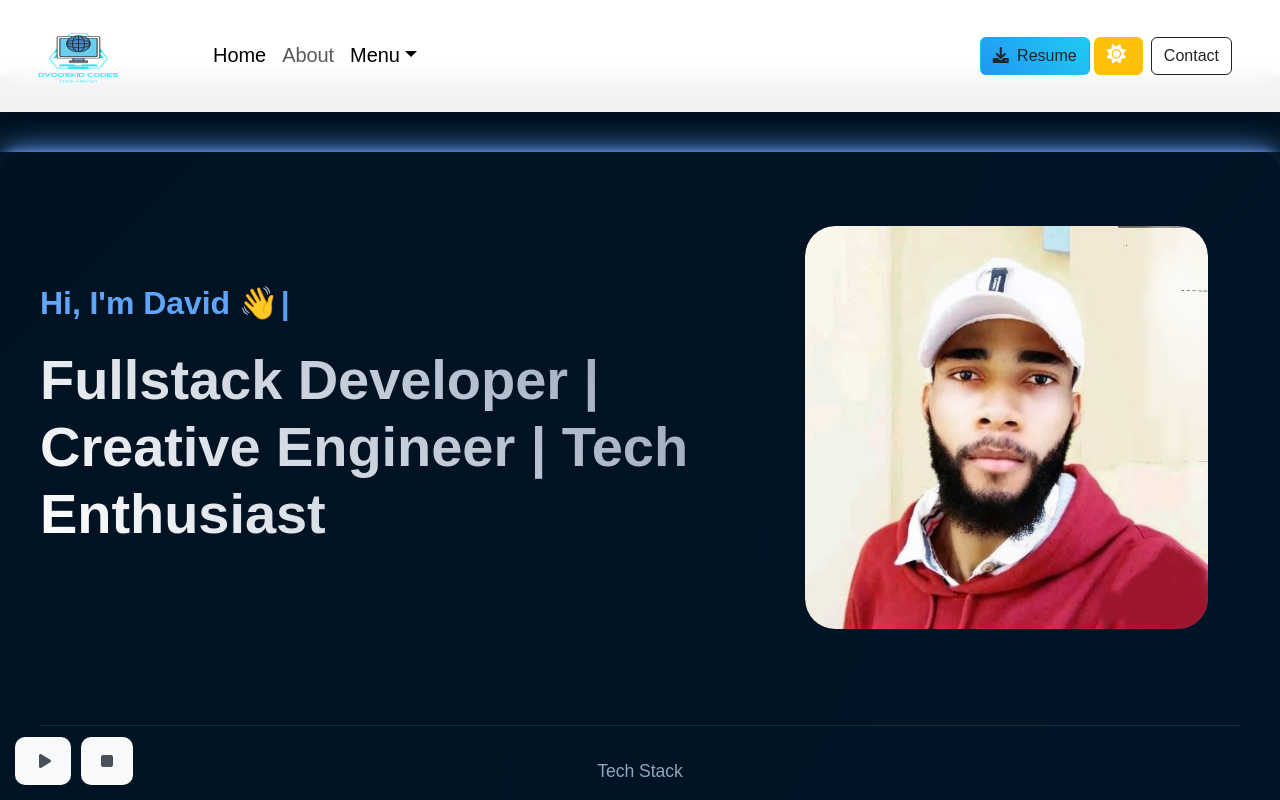
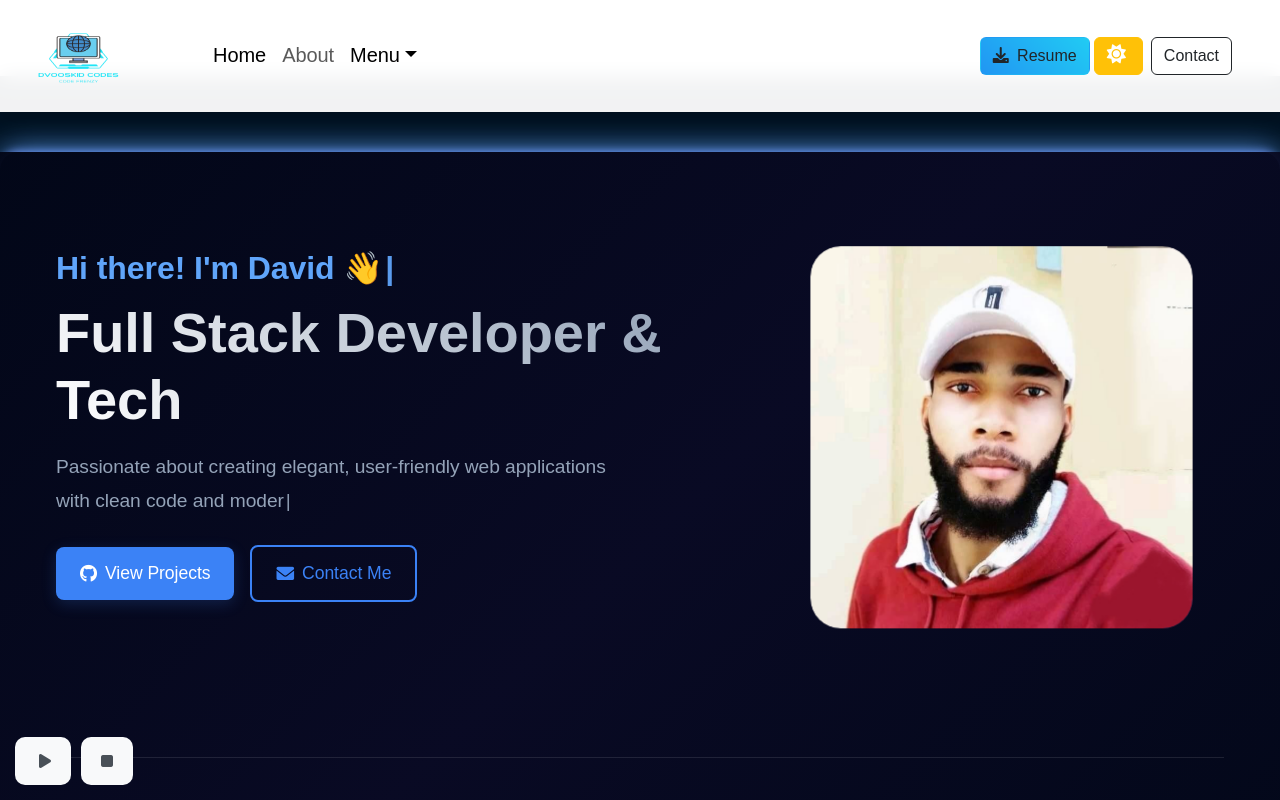
Before and after one commit to EdetDavid/My-Website, a React (Create React App) app: page / in a window 1280 px wide. Built offline with nearby package versions, Linux system fonts and the light colour scheme; a web font is replaced by a local one.

Commit message:
Typing Showcase Animation

```diff
--- a/src/components/showcase.css
+++ b/src/components/showcase.css
@@ -4,32 +4,62 @@
   display: flex;
   align-items: center;
   justify-content: center;
-  padding: 2rem 1rem;
-  background: linear-gradient(135deg, rgba(0, 18, 34, 0.95) 0%, rgba(0, 18, 34, 0.85) 100%);
+
+  padding: 2rem;
+  background: linear-gradient(135deg,
+    rgba(2, 6, 23, 0.97) 0%,
+    rgba(9, 9, 35, 0.95) 50%,
+    rgba(2, 6, 23, 0.93) 100%
+  );
+  position: relative;
+  overflow: hidden;
+}
+
+@keyframes float {
+  0%, 100% {
+    transform: translateY(0) scale(1);
+  }
+  50% {
+    transform: translateY(-20px) scale(1.05);
+  }
 }
 
 .hero-container {
   max-width: 1200px;
   width: 100%;
   margin: 0 auto;
+  padding: 2rem 1rem;
+
 }
 
 .hero-content {
   display: grid;
   grid-template-columns: 1.2fr 0.8fr;
-  gap: 2rem;
+  gap: 3.5rem;
   align-items: center;
+  margin-bottom: 6rem;  /* Increased from 3rem to 6rem */
 }
 
 .hero-text-container {
-  padding-right: 2rem;
+  padding-right: 2.5rem;
+  position: relative;
+  height: 400px;  /* Fixed height container */
+}
+
+.text-content-wrapper {
+  position: relative;
+  height: 100%;
+  display: flex;
+  flex-direction: column;
 }
 
 .greeting {
   font-size: 2rem;
   color: var(--primary-color, #60a5fa);
-  margin-bottom: 1.5rem;
   font-weight: 600;
+  height: 60px;  /* Fixed height */
+  display: flex;
+  align-items: center;
 }
 
 .title {
@@ -39,63 +69,84 @@
   -webkit-background-clip: text;
   background-clip: text;
   -webkit-text-fill-color: transparent;
-  margin-bottom: 1.5rem;
   line-height: 1.2;
+  height: 120px;  /* Fixed height */
+  display: flex;
+  align-items: center;
 }
 
 .description {
   font-size: 1.2rem;
   color: #94a3b8;
-  line-height: 1.6;
-  margin-bottom: 2rem;
-}
-
-/* Reserve vertical space for the bio area to prevent layout shift when it appears */
-.bio-text {
-  /* Increased reserved space and smooth transitions to avoid abrupt jumps */
-  min-height: 8.5rem; /* more room for multi-line bio + CTAs */
-  padding-bottom: 0.5rem; /* small cushion so CTA won't touch paragraph */
+  line-height: 1.8;
+  height: 100px;  /* Fixed height */
+  max-width: 90%;
   display: flex;
-  flex-direction: column;
-  justify-content: flex-start;
-  transition: min-height 0.32s ease, padding 0.32s ease;
+  align-items: center;
+  margin-bottom: 0.5rem;
 }
 
 .cta-container {
+  position: absolute;
+  bottom: 20px;  /* Position from bottom of text container */
+  left: 0;
   display: flex;
-  margin-top: 40px !important;
-  gap: 1rem;
-  /* slightly reduced top margin because .bio-text now reserves space */
-  margin-top: 1.25rem;
+  justify-content: flex-start;
+  align-items: center;
+  gap: 1.5rem;
+  padding: 1rem 0;
+  z-index: 10;
 }
 
 .cta-link {
-  padding: 0.8rem 1.5rem;
-  border-radius: 8px;
-  font-weight: 500;
-  transition: all 0.3s ease;
+  padding: 0.9rem 1.8rem;
+  border-radius: 12px;
+  font-weight: 600;
+  font-size: 1.1rem;
+  transition: all 0.3s cubic-bezier(0.4, 0, 0.2, 1);
   text-decoration: none;
   display: flex;
   align-items: center;
-  gap: 0.5rem;
+  gap: 0.75rem;
+  position: relative;
+  overflow: hidden;
 }
 
 .cta-link.github {
   background: #3b82f6;
   color: white;
+  box-shadow: 0 4px 15px rgba(59, 130, 246, 0.2);
 }
 
 .cta-link.contact {
-  background: transparent;
+  background: rgba(59, 130, 246, 0.1);
   border: 2px solid #3b82f6;
   color: #3b82f6;
 }
 
 .cta-link:hover {
   transform: translateY(-2px);
-  box-shadow: 0 4px 12px rgba(59, 130, 246, 0.2);
 }
 
+.cta-link.github:hover {
+  background: #2563eb;
+  box-shadow: 0 6px 20px rgba(59, 130, 246, 0.3);
+}
+
+.cta-link.contact:hover {
+  background: rgba(59, 130, 246, 0.15);
+}
+
+@keyframes fadeSlideUp {
+  from {
+    opacity: 0;
+    transform: translateY(20px);
+  }
+  to {
+    opacity: 1;
+    transform: translateY(0);
+  }
+}
 .hero-image-container {
   position: relative;
   padding: 2rem;
@@ -106,6 +157,9 @@
   border-radius: 30px;
   overflow: hidden;
   aspect-ratio: 1;
+  /* floating "bubble" animation */
+  will-change: transform;
+  animation: float 6s ease-in-out infinite;
 }
 
 .profile-image {
@@ -132,8 +186,8 @@
 
 .tech-stack {
   text-align: center;
-  margin-top: 4rem;
-  padding-top: 2rem;
+  margin-top: 6rem;  /* Increased from 4rem to 6rem */
+  padding-top: 3rem;  /* Increased from 2rem to 3rem */
   border-top: 1px solid rgba(255, 255, 255, 0.1);
 }
 
@@ -171,6 +225,8 @@
   .hero-text-container {
     padding-right: 0;
     order: 2;
+    height: auto;
+    min-height: 400px;
   }
 
   .hero-image-container {
@@ -185,15 +241,16 @@
 
   .description {
     font-size: 1.1rem;
-  }
-
-  /* Slightly smaller reserved space on tablet */
-  .bio-text {
-    min-height: 7rem;
+    margin: 0 auto;
   }
 
   .cta-container {
+    position: relative;
+    bottom: auto;
+    left: auto;
+    width: 100%;
     justify-content: center;
+    margin-top: 40px;  /* Added spacing after description */
   }
 }
 
@@ -212,11 +269,16 @@
 
   .description {
     font-size: 1rem;
+    text-align: center;
   }
 
   .cta-container {
+    position: relative;
     flex-direction: column;
     gap: 1rem;
+    margin-top: 40px;  /* Consistent spacing on mobile */
+    align-items: center;
+    width: 100%;
   }
 
   /* Mobile: keep reserved space smaller to save vertical real estate */
@@ -268,7 +330,37 @@
   }
 }
 
-/* Hover effects */
+/* CTA styles */
+.cta-container {
+  display: flex;
+  justify-content: center;
+  align-items: center;
+  gap: 1rem;
+  margin-top: 2rem;
+}
+
+.cta-link {
+  padding: 0.8rem 1.5rem;
+  border-radius: 8px;
+  font-weight: 500;
+  transition: all 0.3s ease;
+  text-decoration: none;
+  display: flex;
+  align-items: center;
+  gap: 0.5rem;
+}
+
+.cta-link.github {
+  background: #3b82f6;
+  color: white;
+}
+
+.cta-link.contact {
+  background: transparent;
+  border: 2px solid #3b82f6;
+  color: #3b82f6;
+}
+
 .cta-link.github:hover {
   background: #2563eb;
 }
--- a/src/components/showcase.jsx
+++ b/src/components/showcase.jsx
@@ -1,92 +1,76 @@
-import React, { useState, useEffect } from "react";
+import React, { useState } from "react";
 import { motion } from "framer-motion";
 import frosh from "../assets/images/frosh.png";
 import "./showcase.css";
 import TypewriterText from "./TypewriterText";
 
 const Showcase = () => {
-  const [showSecondary, setShowSecondary] = useState(false);
-  const [showTertiary, setShowTertiary] = useState(false);
-
+  const [showContent, setShowContent] = useState(false);
+  const [showDescription, setShowDescription] = useState(false);
   return (
-    <motion.section
-      className="hero-section"
-      initial={{ opacity: 0 }}
-      animate={{ opacity: 1 }}
-      transition={{ duration: 0.7 }}
-    >
+    <section className="hero-section">
       <div className="hero-container">
         <div className="hero-content">
           <div className="hero-text-container">
+            <div className="text-content-wrapper">
+              <h3 className="greeting">
+                <TypewriterText
+                  text="Hi there! I'm David 👋"
+                  delay={50}
+                  onComplete={() => setShowContent(true)}
+                />
+              </h3>
+              <motion.h1
+                className="title"
+                initial={{ opacity: 0 }}
+                animate={{ opacity: showContent ? 1 : 0 }}
+                transition={{ duration: 0.5 }}
+              >
+                <TypewriterText
+                  text="Full Stack Developer & Tech Enthusiast"
+                  delay={40}
+                  onComplete={() => setShowDescription(true)}
+                />
+              </motion.h1>
+              <motion.p
+                className="description"
+                initial={{ opacity: 0 }}
+                animate={{ opacity: showDescription ? 1 : 0 }}
+                transition={{ duration: 0.5 }}
+              >
+                <TypewriterText
+                  text="Passionate about creating elegant, user-friendly web applications with clean code and modern technologies."
+                  delay={30}
+                />
+              </motion.p>
+            </div>
+            {showDescription && (
               <motion.div
-              className="greeting-text"
+                className="cta-container"
                 initial={{ opacity: 0, y: 20 }}
                 animate={{ opacity: 1, y: 0 }}
-              transition={{ duration: 0.7, delay: 0.2 }}
+                transition={{ duration: 0.5, delay: 0.5 }}
               >
-              <h2 className="greeting">
-                <TypewriterText
-                  text="Hi, I'm David 👋"
-                  delay={80}
-                  onComplete={() => setShowSecondary(true)}
-                />
-              </h2>
-            </motion.div>
-
-            <motion.div
-              className="role-text"
-              initial={{ opacity: 0, y: 20 }}
-              animate={{ opacity: 1, y: 0 }}
-              transition={{ duration: 0.7 }}
-            >
-              <h1 className="title">
-                <TypewriterText
-                  text="Fullstack Developer | Creative Engineer | Tech Enthusiast"
-                  delay={50}
-                  onComplete={() => setShowTertiary(true)}
-                />
-              </h1>
-            </motion.div>
-
-            {showTertiary && (
-              <motion.div
-                className="bio-text"
-                initial={{ opacity: 0, y: 20 }}
-                animate={{ opacity: 1, y: 0 }}
-                transition={{ duration: 0.7 }}
-              >
-                {/* <p className="description">
-                  Crafting innovative digital experiences through code.
-                  Specialized in building robust web applications with modern technologies.
-                  Passionate about clean code, user experience, and creative problem-solving.
-                </p> */}
-
-                <div className="cta-container">
                 <a
                   href="https://github.com/EdetDavid"
                   target="_blank"
                   rel="noopener noreferrer"
                   className="cta-link github"
                 >
-                    <i className="fab fa-github"></i> View My Work
+                  <i className="fab fa-github"></i>
+                  View Projects
                 </a>
                 <a
                   href="#contact"
                   className="cta-link contact"
                 >
-                    <i className="fas fa-envelope"></i> Get In Touch
+                  <i className="fas fa-envelope"></i>
+                  Contact Me
                 </a>
-                </div>
               </motion.div>
             )}
           </div>
-
-          <motion.div
-            className="hero-image-container"
-            initial={{ opacity: 0, scale: 0.8 }}
-            animate={{ opacity: 1, scale: 1 }}
-            transition={{ duration: 0.7, delay: 0.5 }}
-          >
+          <div className="hero-image-container">
             <div className="image-wrapper">
               <img
                 src={frosh}
@@ -95,27 +79,19 @@ const Showcase = () => {
               />
               <div className="image-backdrop"></div>
             </div>
-          </motion.div>
           </div>
-
-        <motion.div
-          className="tech-stack"
-          initial={{ opacity: 0, y: 20 }}
-          animate={{ opacity: 1, y: 0 }}
-          transition={{ duration: 0.7, delay: 1.5 }}
-        >
-          <p className="tech-stack-text">Tech Stack</p>
+        </div>
+        <div className="tech-stack">
+          <p className="tech-stack-text">Technologies I work with:</p>
           <div className="tech-icons">
             <i className="fab fa-react" title="React"></i>
             <i className="fab fa-node-js" title="Node.js"></i>
             <i className="fab fa-python" title="Python"></i>
             <i className="fab fa-js" title="JavaScript"></i>
-            <i className="fab fa-html5" title="HTML5"></i>
-            <i className="fab fa-css3-alt" title="CSS3"></i>
           </div>
-        </motion.div>
         </div>
-    </motion.section>
+      </div>
+    </section>
   );
 };
 
```
Lines whose indentation alone changed are shown as unchanged.
